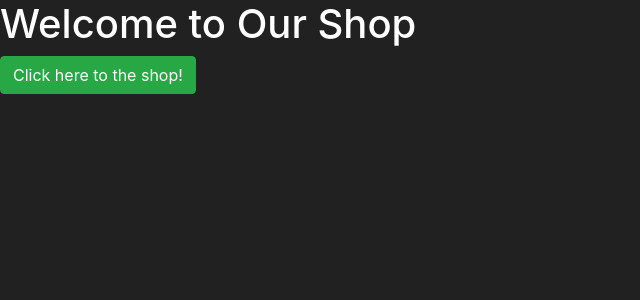
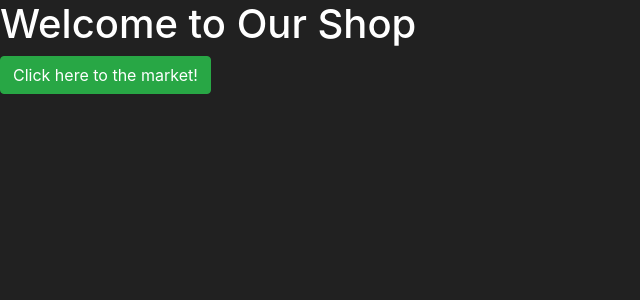
Before and after one commit to radianssi/awacademy-awsproject-week10group1, a Flask app: page / in a window 1280 px wide. Shown: the part 56-356 px from the top of the page, without its empty margins (0-640 px from the left). Run offline with Flask 2, Linux system fonts and the light colour scheme; some libraries are stand-ins or nearby versions.

Commit message:
Fixed html pages

```diff
--- a/src/templates/home.html
+++ b/src/templates/home.html
@@ -5,5 +5,5 @@
 
 {% block content %}
     <h1>Welcome to Our Shop</h1>
-    <a href="/market"><button class="btn btn-outline btn-success">Click here to the shop!</button></a>
+    <a href="/market"><button class="btn btn-outline btn-success">Click here to the market!</button></a>
 {% endblock %}
--- a/src/templates/market.html
+++ b/src/templates/market.html
@@ -12,6 +12,7 @@
                 <th scope="col">Name</th>
                 <th scope="col">Price</th>
                 <th scope="col">Stock</th>
+                <th scope="col">Buy</th>
             </tr>
         </thead>
         <tbody>
```
